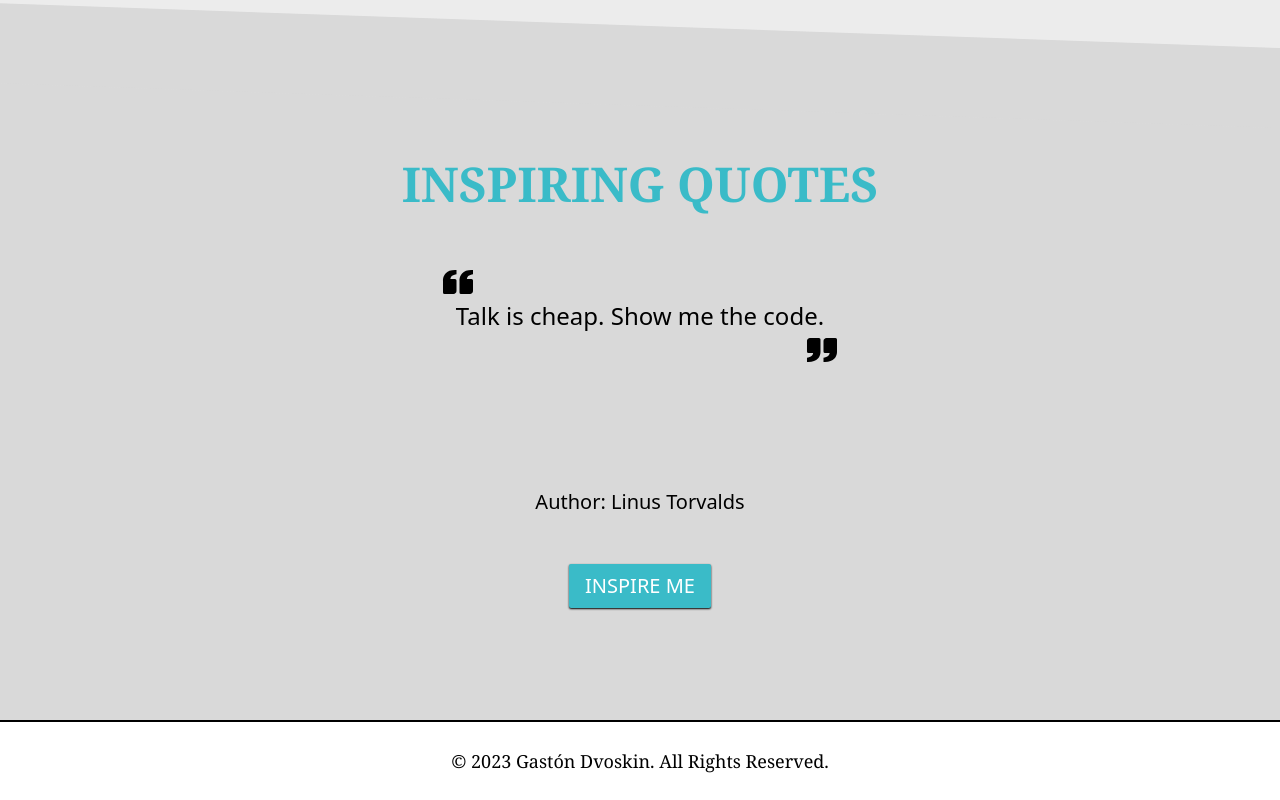
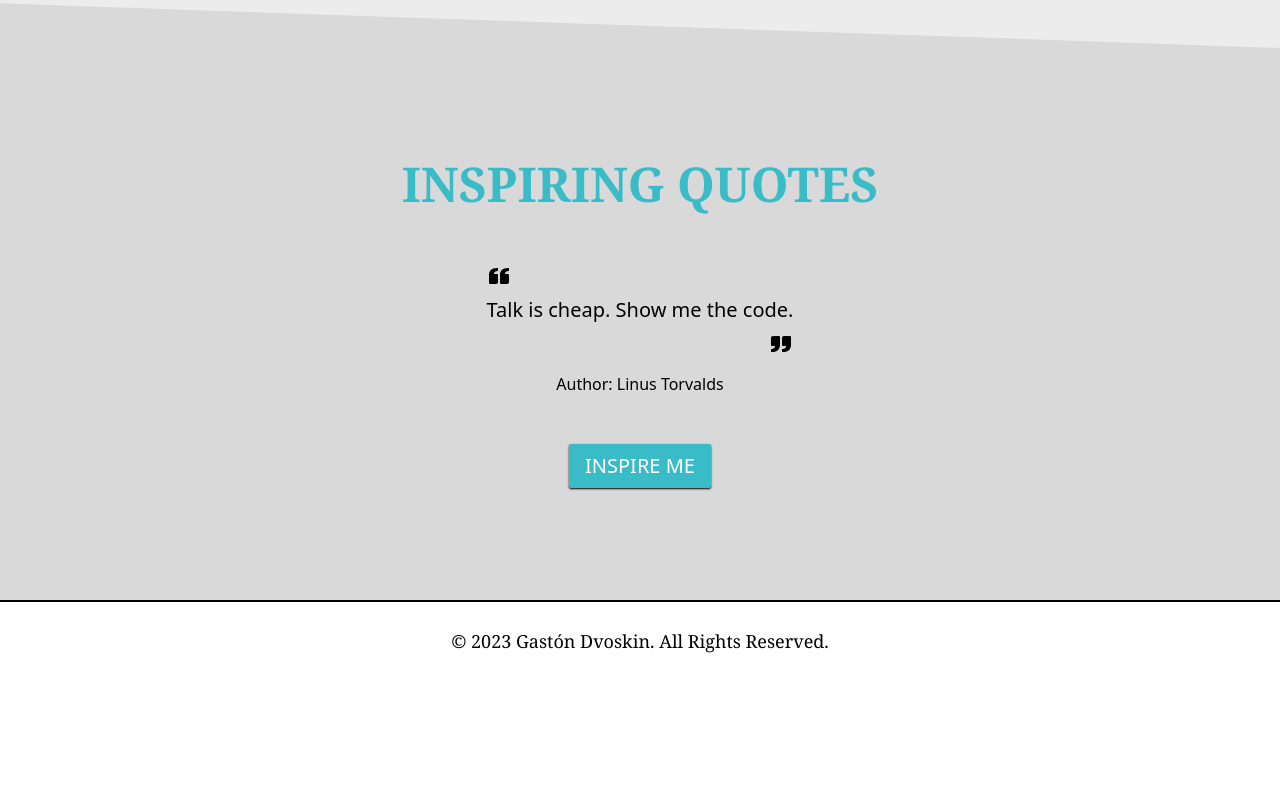
Before and after one commit to gastondvoskin/portfolio, a React (Vite) app in the folder client/: page / in a window 1280 px wide. Shown: the part 6668-7468 px from the top of the page. After the commit the page ends 7348 px from the top, so only its background shows below. Built offline with nearby package versions, Linux system fonts and the light colour scheme; no server answers.

Commit message:
Renamed Phrases for Quotes. Adjusted sizes in Quotes

```diff
--- a/client/src/sections/Phrases.jsx
+++ b/client/src/sections/Phrases.jsx
@@ -3,7 +3,6 @@ import SectionContainer from "../components/SectionContainer";
 import Title from "../components/Title";
 import { useState } from "react";
 import Button from "../components/Button";
-import { FaRegSurprise } from "react-icons/fa";
 import { BiSolidQuoteLeft, BiSolidQuoteRight } from "react-icons/bi";
 
 
@@ -21,13 +20,13 @@ const Phrases = () => {
   return (
     <SectionContainer name="" bgNumber={2}>
         <Title text="INSPIRING QUOTES"/>
-        <div className="flex flex-col mt-6 px-4 items-center font-sans sm:mt-0 md:mt-6 md:w-4/5 lg:w-3/4">
-            <div className="flex flex-col h-56 sm:h-36 md:h-56">
-                <BiSolidQuoteLeft className="text-2xl text-left lg:text-4xl"  />
-                <span className="text-xl mx-4 md:text-2xl text-center">{randomPhrase.phrase}</span>
-                <BiSolidQuoteRight className="text-2xl ml-auto lg:text-4xl" />
+        <div className="flex flex-col mt-6 px-4 items-center font-sans sm:mt-0 md:mt-6 md:w-3/4 lg:w-1/2">
+            <div className="flex flex-col h-">
+                <BiSolidQuoteLeft className="text-lg text-left lg:text-2xl"  />
+                <span className="text-center mx-auto my-2 text-base md:text-xl">{randomPhrase.phrase}</span>
+                <BiSolidQuoteRight className="text-lg ml-auto lg:text-2xl" />
             </div>
-            <p className="text-lg mb-6 sm:mb-2 md:mb-6 md:text-xl">Author: {randomPhrase.author}</p>
+            <p className="text-sm my-4 md:mb-6 md:text-base">Author: {randomPhrase.author}</p>
             <Button text="INSPIRE ME" /* icon={<FaRegSurprise />} */ onClickHandler={onClickHandler} />
         </div>
     </SectionContainer>
```
Also changed, not shown: client/tailwind.config.js (+0 -8 lines).
